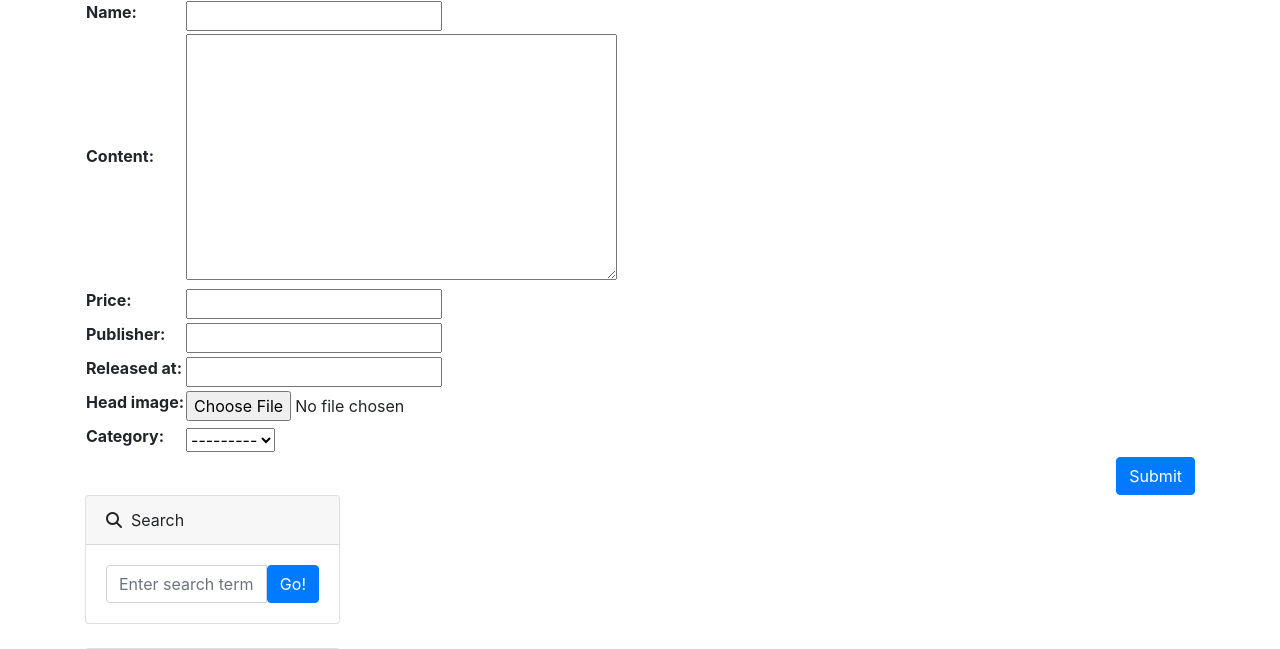
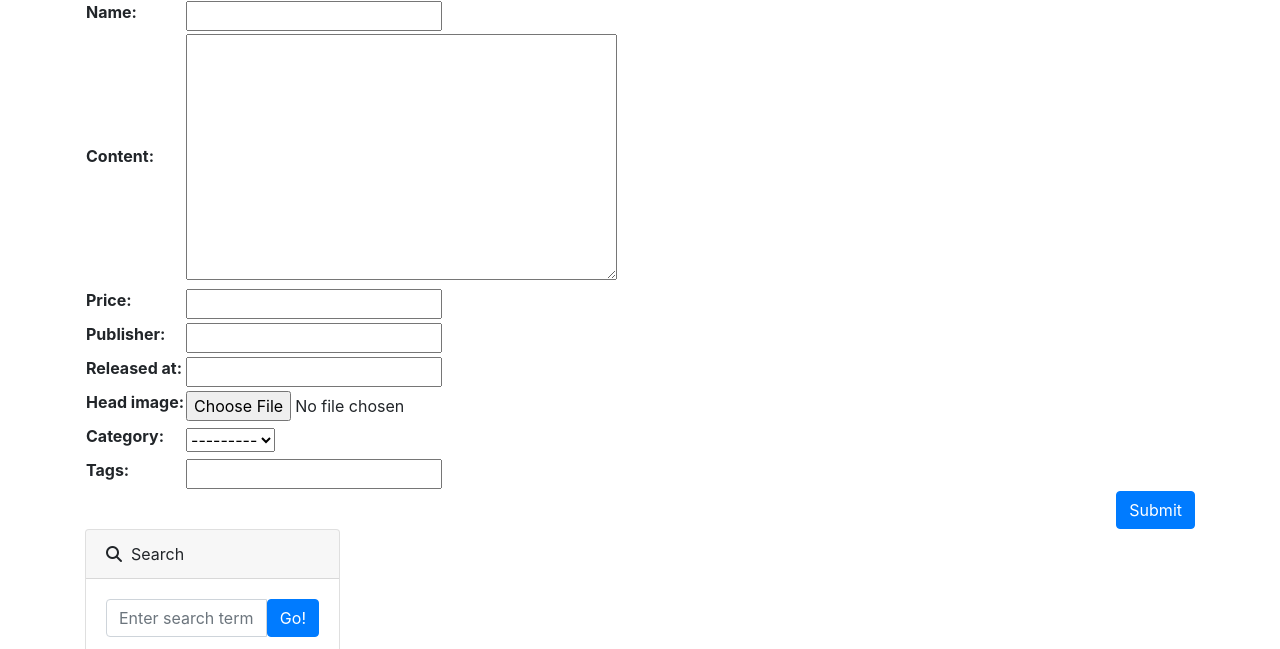
Before and after one commit to jayy118/ip_project, a Django app: page /mall/create_post/ in a window 1280 px wide. Shown: the part 154-803 px from the top of the page. Run offline with Django 3.2, Linux system fonts and the light colour scheme; the visitor is signed in with stand-in values (Sample User, id 1); data that the repository does not hold is empty; some libraries are stand-ins or nearby versions.

Commit message:
포스트 작성 및 수정할 때 텍스트로 태그 지정하기

```diff
--- a/mall/templates/mall/product_form.html
+++ b/mall/templates/mall/product_form.html
@@ -8,6 +8,10 @@
   <form method="post" enctype="multipart/form-data">{% csrf_token %}
     <table>
       {{ form }}
+      <tr>
+        <th><label for="id_tags_str">Tags:</label> </th>
+        <td><input type="text" name="tags_str" id="id_tags_str"> </td>
+      </tr>
     </table>
     <button type="submit" class="btn btn-primary float-right">Submit</button>
   </form>
--- a/mall/templates/mall/product_update_form.html
+++ b/mall/templates/mall/product_update_form.html
@@ -8,6 +8,10 @@
   <form method="post" enctype="multipart/form-data">{% csrf_token %}
     <table>
       {{ form }}
+      <tr>
+        <th><label for="id_tags_str">Tags:</label> </th>
+        <td><input type="text" name="tags_str" id="id_tags_str" value="{{ tags_str_default }}"> </td>
+      </tr>
     </table>
     <button type="submit" class="btn btn-primary float-right">Submit</button>
   </form>
--- a/mall/views.py
+++ b/mall/views.py
@@ -1,6 +1,7 @@
 from django.contrib.auth.mixins import LoginRequiredMixin, UserPassesTestMixin
 from django.core.exceptions import PermissionDenied
 from django.shortcuts import render, redirect
+from django.utils.text import slugify
 from django.views.generic import ListView, DetailView, CreateView, UpdateView
 
 from mall.models import Product, Category, Tag
@@ -36,15 +37,45 @@ def tag_page(request, slug):
 
 class PostUpdate(LoginRequiredMixin, UpdateView):
     model = Product
-    fields = ['name', 'content', 'price', 'publisher', 'released_at', 'head_image', 'category', 'tags']
+    fields = ['name', 'content', 'price', 'publisher', 'released_at', 'head_image', 'category']
 
     template_name = 'mall/product_update_form.html'
+
+    def get_context_data(self, **kwargs):
+        context = super(PostUpdate, self).get_context_data()
+        if self.object.tags.exists():
+            tags_str_list = list()
+            for t in self.object.tags.all():
+                tags_str_list.append(t.name)
+            context['tags_str_default'] = '; '.join(tags_str_list)
+
+        return context
 
     def dispatch(self, request, *args, **kwargs):
         if request.user.is_authenticated and request.user == self.get_object().author:
             return super(PostUpdate, self).dispatch(request, *args, **kwargs)
         else:
             raise PermissionDenied
+
+    def form_valid(self, form):
+        response = super(PostUpdate, self).form_valid(form)
+        self.object.tags.clear()
+
+        tags_str = self.request.POST.get('tags_str')
+        if tags_str:
+            tags_str = tags_str.strip()
+            tags_str = tags_str.replace(',', ';')
+            tags_list = tags_str.split(';')
+
+            for t in tags_list:
+                t = t.strip()
+                tag, is_tag_created = Tag.objects.get_or_create(name=t)
+                if is_tag_created:
+                    tag.slug = slugify(t, allow_unicode=True)
+                    tag.save()
+                self.object.tags.add(tag)
+
+        return response
 
 
 class PostCreate(LoginRequiredMixin, UserPassesTestMixin, CreateView):
@@ -58,7 +89,24 @@ class PostCreate(LoginRequiredMixin, UserPassesTestMixin, CreateView):
         current_user = self.request.user
         if current_user.is_authenticated and (current_user.is_staff or current_user.is_superuser):
             form.instance.author = current_user
-            return super(PostCreate, self).form_valid(form)
+            response = super(PostCreate, self).form_valid(form)
+
+            tags_str = self.request.POST.get('tags_str')
+            if tags_str:
+                tags_str = tags_str.strip()
+
+                tags_str = tags_str.replace(',', ';')
+                tags_list = tags_str.split(';')
+
+                for t in tags_list:
+                    t = t.strip()
+                    tag, is_tag_created = Tag.objects.get_or_create(name=t)
+                    if is_tag_created:
+                        tag.slug = slugify(t, allow_unicode=True)
+                        tag.save()
+                    self.object.tags.add(tag)
+
+            return response
         else:
             return redirect('/mall/')
 
```
Also changed, not shown: mall/tests.py (+22 -2 lines).
